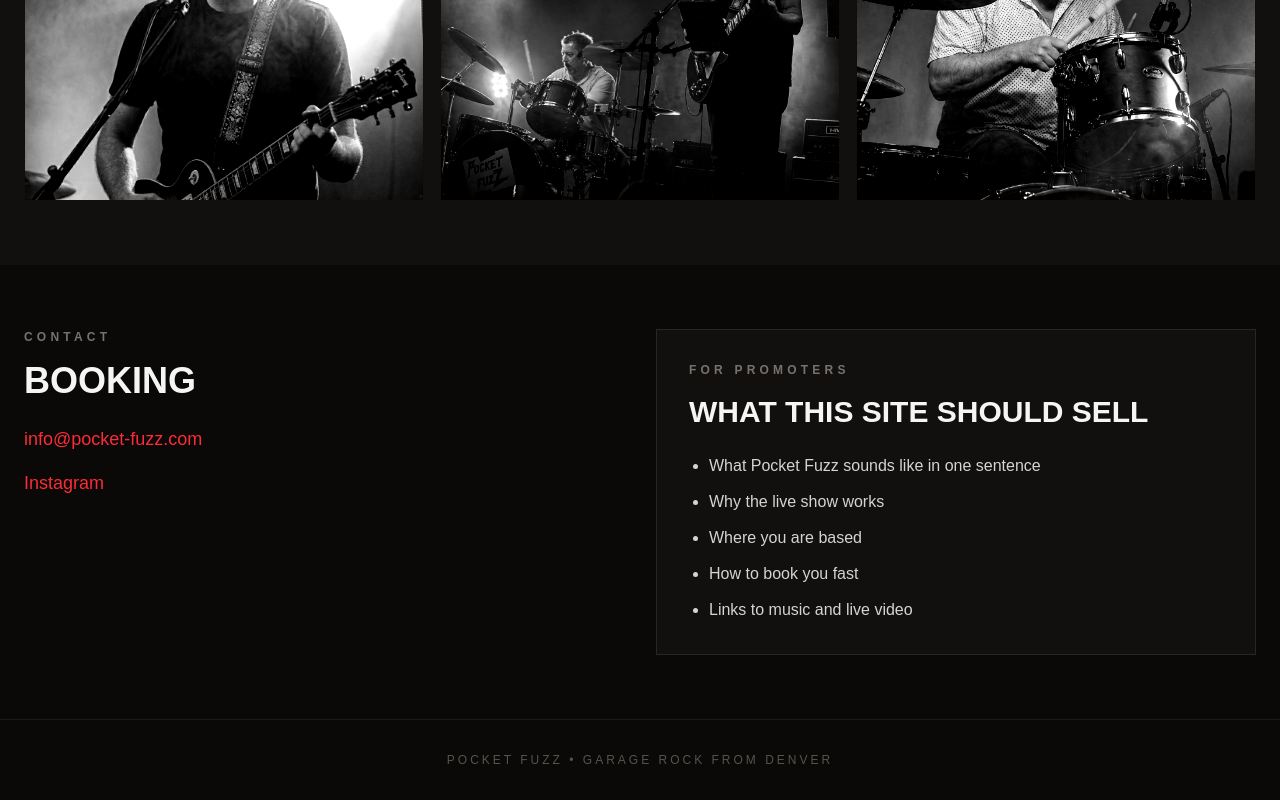
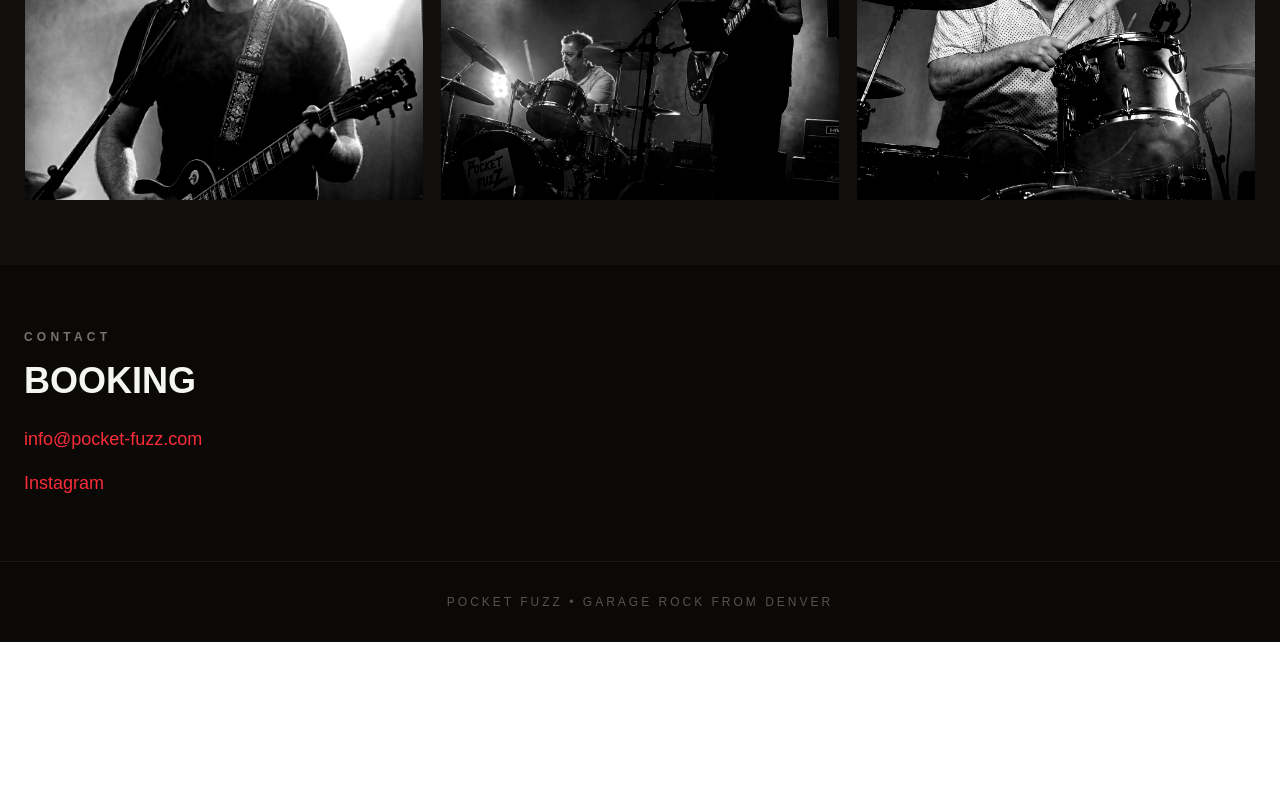
Before and after one commit to sharkfarm/pocket-fuzz-site, a Next.js app: page / in a window 1280 px wide. Shown: the part 2664-3464 px from the top of the page. After the commit the page ends 3306 px from the top, so only its background shows below. Built offline with nearby package versions, Linux system fonts and the light colour scheme.

Commit message:
remove booking section

```diff
--- a/app/page.tsx
+++ b/app/page.tsx
@@ -309,25 +309,9 @@ export default function Home() {
                   Instagram
                 </a>
               </p>
+	     </div>
             </div>
           </div>
-
-          <div className="border border-stone-800 bg-[#11100f] p-8">
-            <p className="text-xs font-bold uppercase tracking-[0.35em] text-stone-500">
-              For Promoters
-            </p>
-            <h2 className="mt-4 text-3xl font-black uppercase">
-              What This Site Should Sell
-            </h2>
-            <ul className="mt-6 list-disc space-y-3 pl-5 text-stone-300">
-              <li>What Pocket Fuzz sounds like in one sentence</li>
-              <li>Why the live show works</li>
-              <li>Where you are based</li>
-              <li>How to book you fast</li>
-              <li>Links to music and live video</li>
-            </ul>
-          </div>
-        </div>
       </section>
 
       <footer className="border-t border-stone-900 px-6 py-8 text-center text-xs uppercase tracking-[0.25em] text-stone-600">
```
